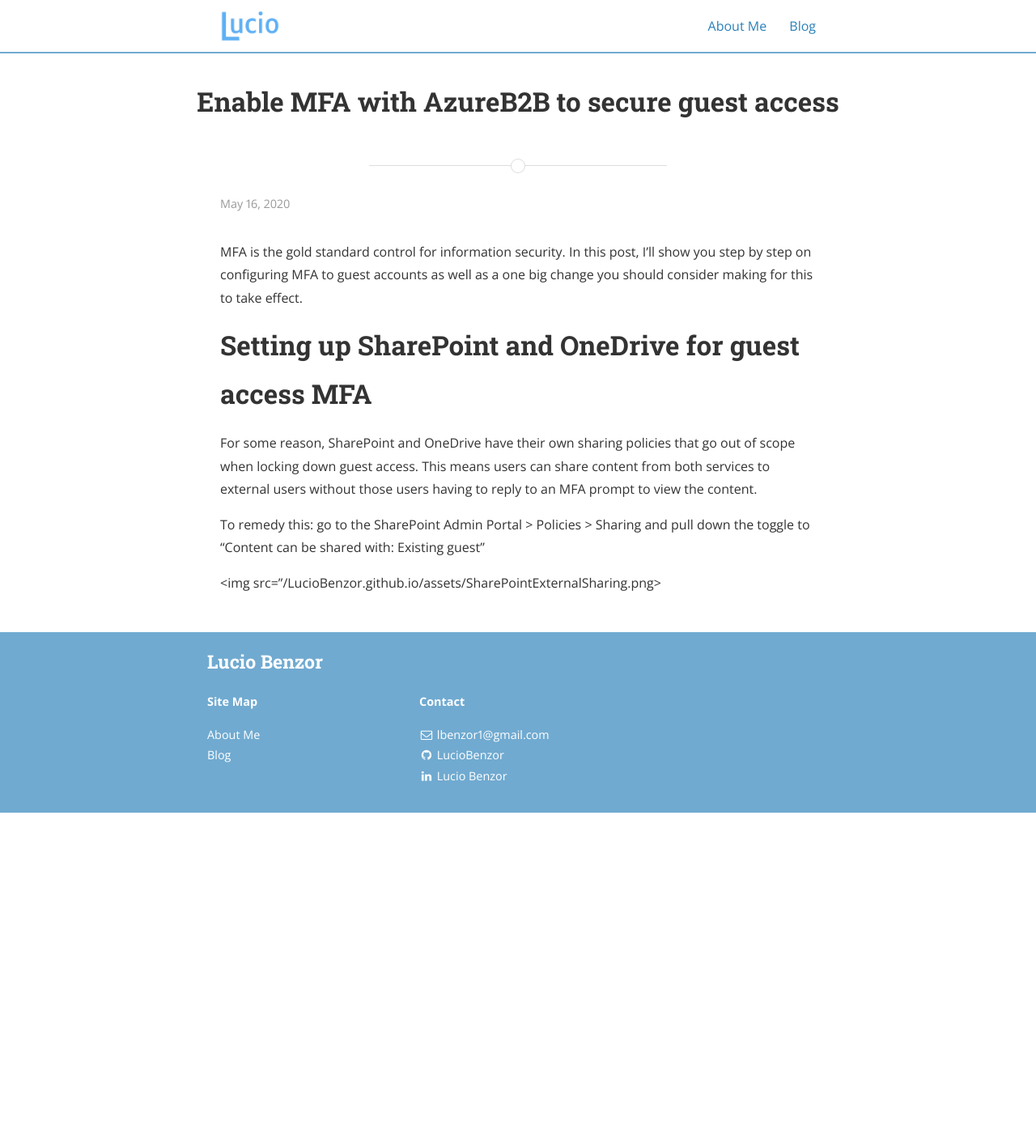
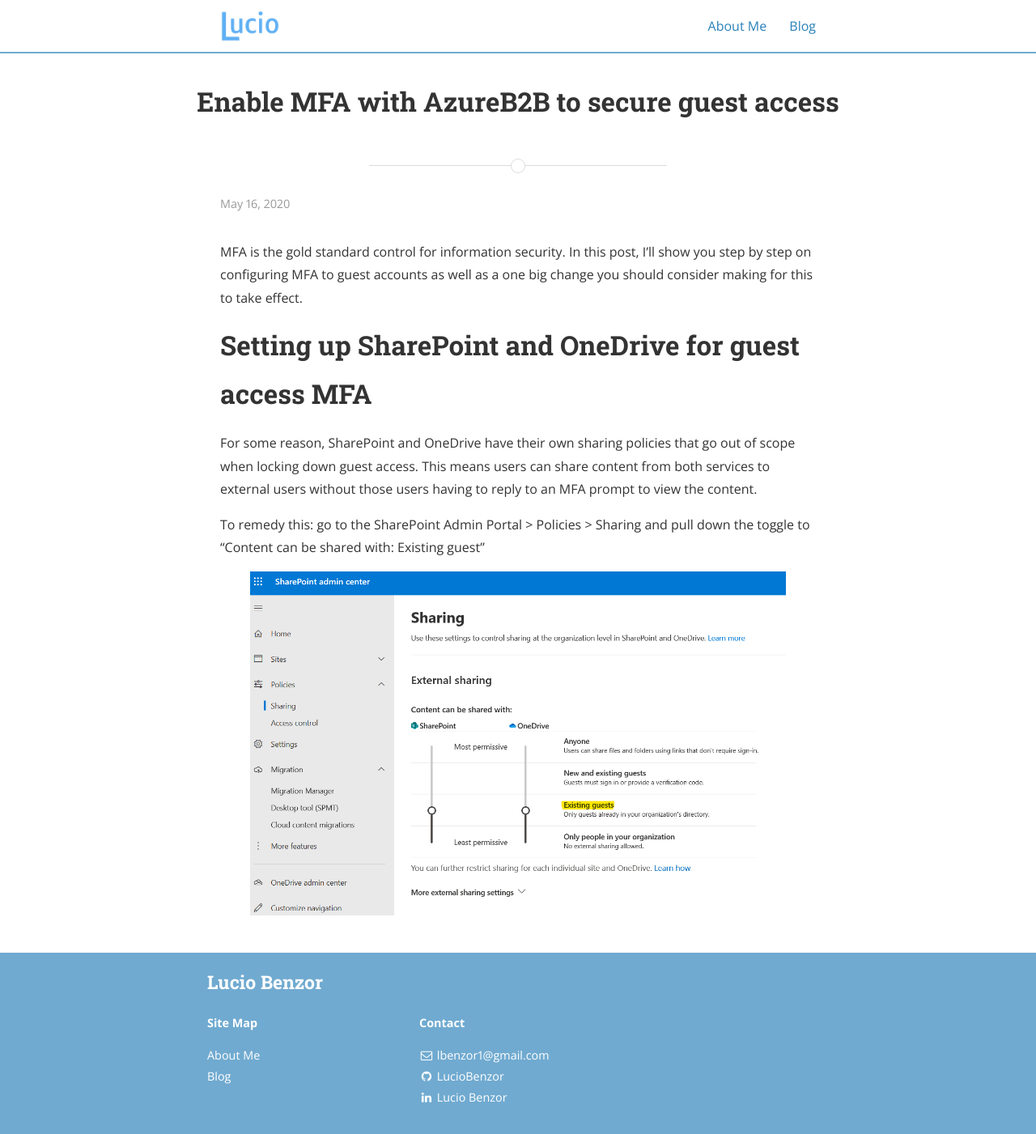
Before and after one commit to LucioBenzor/LucioBenzor.github.io, a Jekyll site: the page built from _posts/2020-05-16-Enable-MFA-with-AzureB2B-to-secure-guest-access.md, in a window 1280 px wide. Shown: the whole page at 81% size. Built offline with Jekyll 4.4.1, drawn with Linux system fonts in a browser that asks for light colours; nearby versions of some CDN libraries; before the commit the page ends 1004 px from its top, so only the background shows below that.

Commit message:
Update 2020-05-16-Enable-MFA-with-AzureB2B-to-secure-guest-access.md

```diff
--- a/_posts/2020-05-16-Enable-MFA-with-AzureB2B-to-secure-guest-access.md
+++ b/_posts/2020-05-16-Enable-MFA-with-AzureB2B-to-secure-guest-access.md
@@ -14,4 +14,4 @@
 To remedy this: go to the SharePoint Admin Portal > Policies > Sharing and pull down the toggle to "Content can be shared with: Existing
 guest"
 
-<img src="{{ site.baseurl }}/assets/SharePointExternalSharing.png>
+<img src="{{ site.baseurl }}/assets/SharePointExternalSharing.png">
```
